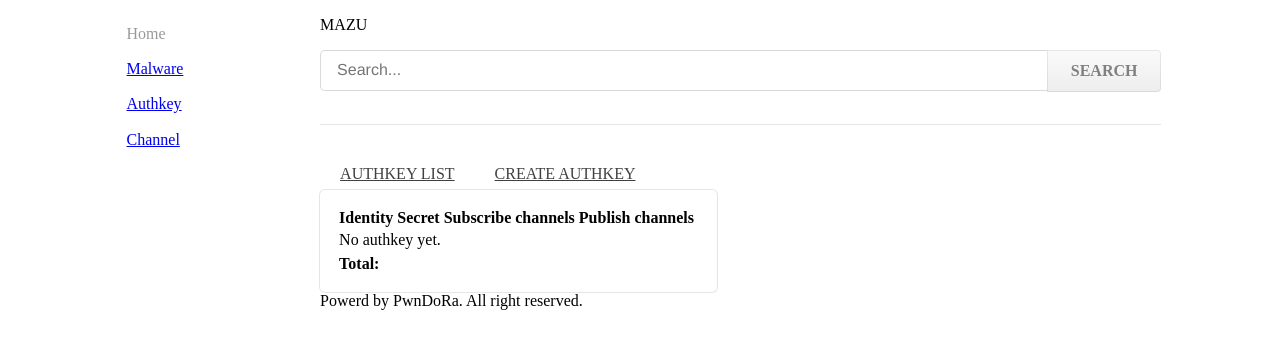
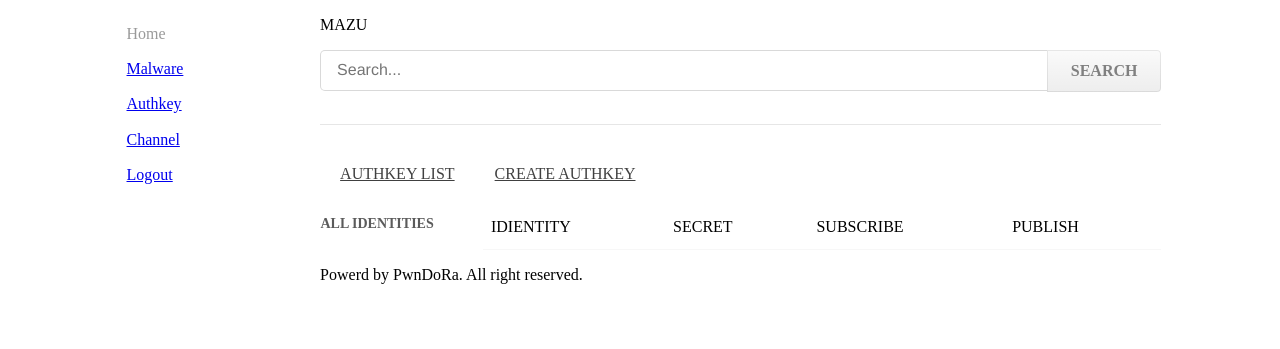
Before and after one commit to spitfire-sidra/mazu, a Django app: template authkey/templates/authkey/list.html in a window 1280 px wide. Shown: the top 349 px of the page. Run offline with Django 3.2, Linux system fonts and the light colour scheme; the template is opened without the code that fills it, so the values that code supplies are empty; some libraries are stand-ins or nearby versions.

Commit message:
build user interface prototype

```diff
--- a/authkey/templates/authkey/list.html
+++ b/authkey/templates/authkey/list.html
@@ -1,45 +1,36 @@
 {% extends 'authkey_base.html' %}
 
 {% block content %}
-
-<table class="ui sortable table segment">
+<div class="ui two column grid">
+    <div class="three wide column">
+        <div class="ui vertical text menu">
+            <div class="header item">All Identities</div>
+            {% for authkey in authkeys %}
+            <a class="item">{{authkey.ident}}</a>
+            {% endfor %}
+        </div>
+    </div>
+    <div class="thirteen wide column">
+        <table class="ui basic table">
             <thead>
-<tr>
-<th>Identity</th>
-<th>Secret</th>
-<th>Subscribe channels</th>
-<th>Publish channels</th>
-<th></th>
-</tr>
+                <tr><td>IDIENTITY</td><td>SECRET</td><td>SUBSCRIBE</td><td>PUBLISH</td></tr>
             </thead>
-<tbody>
             {% for authkey in authkeys %}
             <tr>
                 <td>{{ authkey.ident }}</td>
-<td>
-{{ authkey.secret }}
-</td>
+                <td>{{ authkey.secret }}</td>
                 <td>{{ authkey.subchans }}</td>
                 <td>{{ authkey.pubchans }}</td>
                 <td>
-<a href='{% url 'authkey.update' authkey.id %}'>Update</a>
-<a href='{% url 'authkey.delete' authkey.id %}'>Delete</a>
+                    <div class="ui tiny buttons">
+                        <a class="ui button" href='{% url 'authkey.update' authkey.id %}'><i class="ui edit icon"></i></a>
+                        <a class="ui button" href='{% url 'authkey.delete' authkey.id %}'><i class="ui trash icon"></i></a>
+                    </div>
                 </td>
             </tr>
             {% empty %}
-<tr>
-<td colspan='5'>No authkey yet.</td>
-</tr>
             {% endfor %}
-</tbody>
-<tfoot>
-<tr>
-<th>Total: {{ authkeys.count }}</th
-<th></th>
-<th></th>
-<th></th>
-<th></th>
-</tr>
-</tfoot>
         </table>
+    </div>
+</div>
 {% endblock content %}
--- a/templates/base_head.html
+++ b/templates/base_head.html
@@ -3,6 +3,7 @@
 <link type="text/css" rel="stylesheet" href="{% static 'semantic/collections/breadcrumb.css' %}" />
 <link type="text/css" rel="stylesheet" href="{% static 'semantic/collections/menu.css' %}" />
 <link type="text/css" rel="stylesheet" href="{% static 'semantic/collections/form.css' %}" />
+<link type="text/css" rel="stylesheet" href="{% static 'semantic/collections/table.css' %}" />
 <link type="text/css" rel="stylesheet" href="{% static 'semantic/views/list.css' %}" />
 <link type="text/css" rel="stylesheet" href="{% static 'semantic/views/item.css' %}" />
 <link type="text/css" rel="stylesheet" href="{% static 'semantic/elements/input.css' %}" />
--- a/templates/base_menu.html
+++ b/templates/base_menu.html
@@ -12,4 +12,7 @@
     <div class="item {% active request "^/channel/list/$" %}">
         <a href="{% url 'channel.list' %}">Channel</a>
     </div>
+    <div class="item">
+        <a href="{% url 'user.logout' %}">Logout</a>
+    </div>
 </div>
```
Also changed, not shown: channel/templates/channel/list.html (+6 -12 lines), templates/empty.html (+14 -2 lines). Lines whose indentation alone changed are shown as unchanged.
